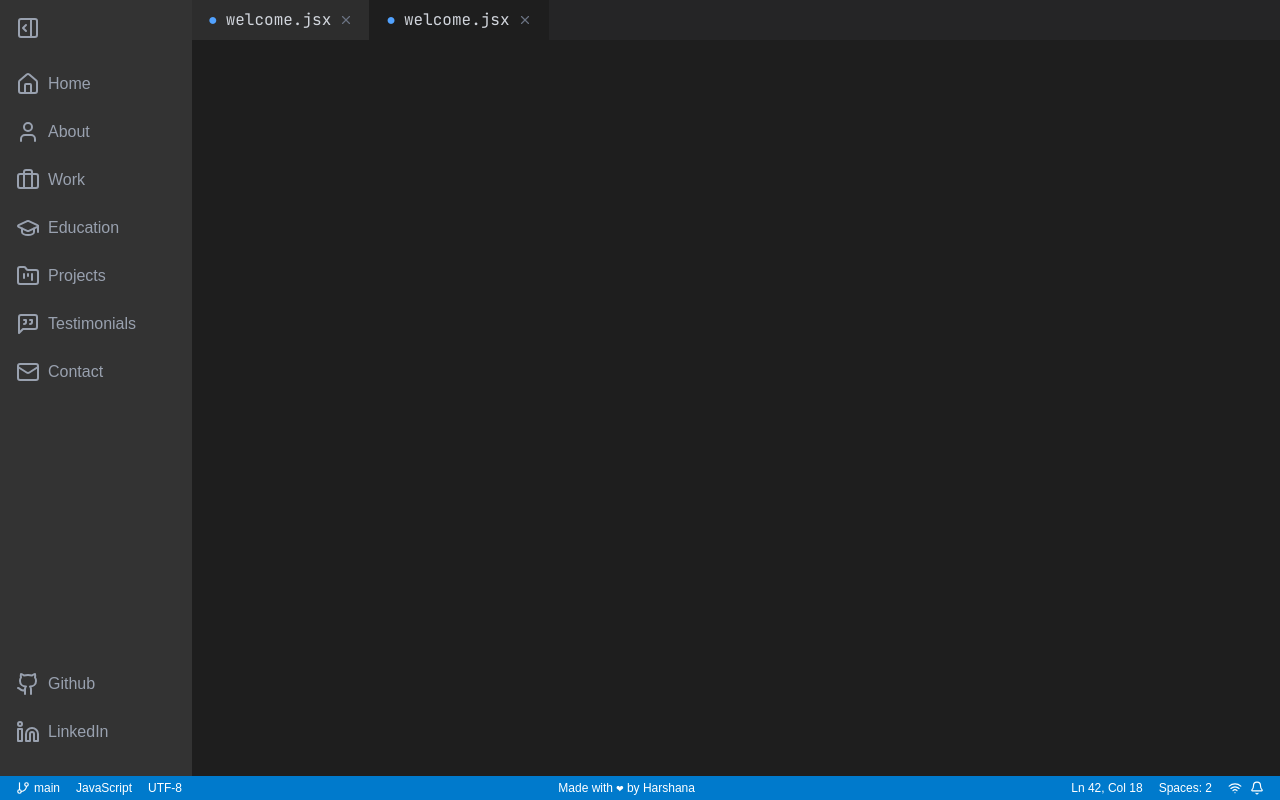
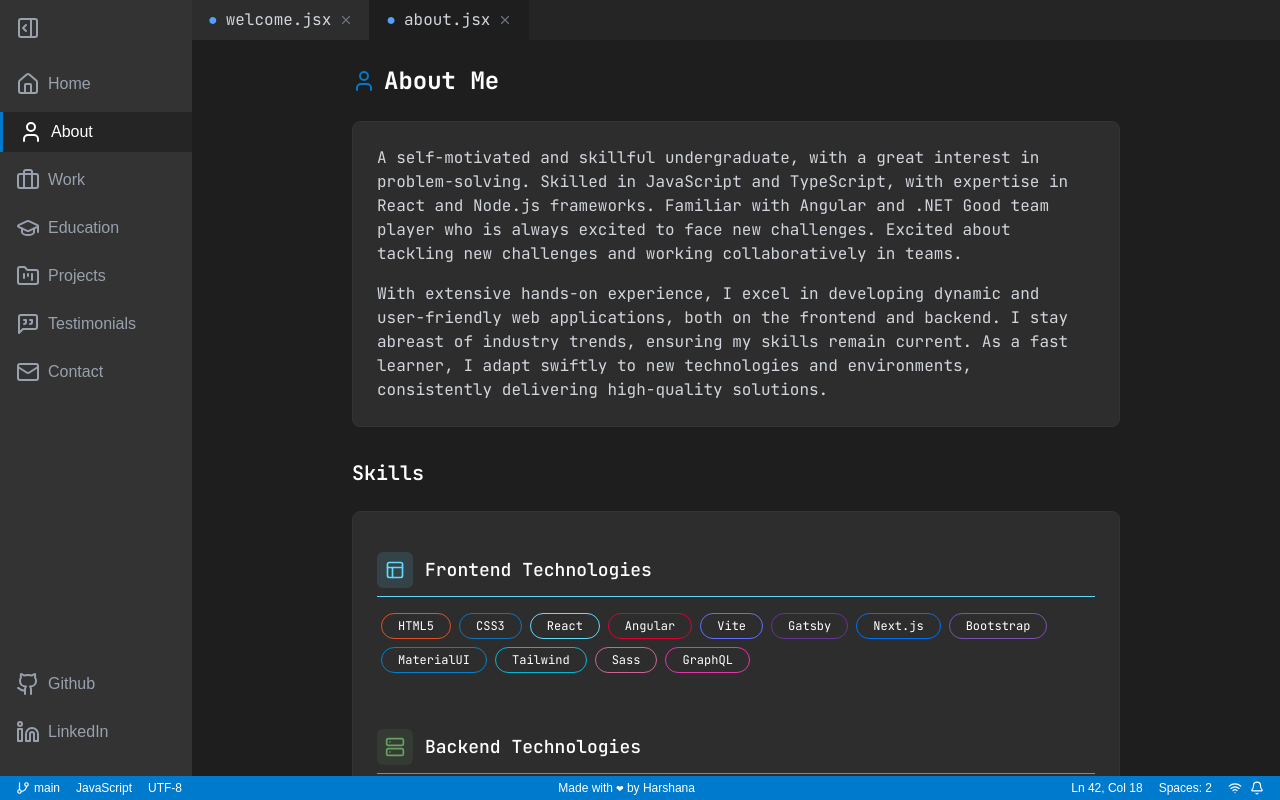
Before and after one commit to harshanabatagalla/harshanabatagalla.github.io, a React (Vite) app: page /portfolio/about in a window 1280 px wide. Built offline with nearby package versions, Linux system fonts and the light colour scheme.

Commit message:
refact: implement Base_Path for routing and update related components

```diff
--- a/src/App.jsx
+++ b/src/App.jsx
@@ -3,6 +3,7 @@ import { BrowserRouter as Router, Routes, Route, Navigate } from 'react-router-d
 import ActivityBar from './components/ActivityBar';
 import TabBar from './components/TabBar';
 import StatusBar from './components/StatusBar';
+import { Base_Path } from './utils/data';
 
 // Import page components
 import Hero from './sections/Hero';
@@ -23,16 +24,16 @@ function App() {
             <TabBar />
             <div className="flex-1 overflow-hidden">
               <Routes>
-                <Route path="/" element={<Hero />} />
-                <Route path="/about" element={<About />} />
-                <Route path="/work" element={<Work />} />
-                <Route path="/education" element={<Education />} />
-                <Route path="/projects" element={<Projects />} />
-                <Route path="/testimonials" element={<Testimonials />} />
-                <Route path="/contact" element={<Contact />} />
+                <Route path={`${Base_Path}`} element={<Hero />} />
+                <Route path={`${Base_Path}/about`} element={<About />} />
+                <Route path={`${Base_Path}/work`} element={<Work />} />
+                <Route path={`${Base_Path}/education`} element={<Education />} />
+                <Route path={`${Base_Path}/projects`} element={<Projects />} />
+                <Route path={`${Base_Path}/testimonials`} element={<Testimonials />} />
+                <Route path={`${Base_Path}/contact`} element={<Contact />} />
 
                 {/* Redirect /portfolio to homepage */}
-                <Route path="/portfolio" element={<Navigate to="/" replace />} />
+                {/* <Route path="/portfolio" element={<Navigate to="/" replace />} /> */}
               </Routes>
             </div>
           </div>
--- a/src/components/TabBar.jsx
+++ b/src/components/TabBar.jsx
@@ -1,25 +1,26 @@
 import React from 'react';
 import { Link, useLocation } from 'react-router-dom';
 import { X } from 'lucide-react';
+import { Base_Path } from '../utils/data';
 
 const TabBar = () => {
     const location = useLocation();
 
     const getTabName = (path) => {
         switch (path) {
-            case '/':
+            case `${Base_Path}`:
                 return 'welcome.jsx';
-            case '/about':
+            case `${Base_Path}/about`:
                 return 'about.jsx';
-            case '/work':
+            case `${Base_Path}/work`:
                 return 'experience.js';
-            case '/education':
+            case `${Base_Path}/education`:
                 return 'education.md';
-            case '/projects':
+            case `${Base_Path}/projects`:
                 return 'projects.json';
-            case '/testimonials':
+            case `${Base_Path}/testimonials`:
                 return 'testimonials.jsx';
-            case '/contact':
+            case `${Base_Path}/contact`:
                 return 'contact.jsx';
             default:
                 return 'welcome.jsx';
@@ -44,7 +45,7 @@ const TabBar = () => {
     };
 
     // Always show home tab
-    const homePath = '/';
+    const homePath = `${Base_Path}`;
     const activePath = location.pathname;
 
     return (
--- a/src/utils/data.js
+++ b/src/utils/data.js
@@ -1,4 +1,7 @@
 import { assets } from "../assets/assets";
+
+export const Base_Path = "/portfolio";
+
 // Category colors mapping
 export const categoryColors = {
   "Frontend Technologies": "#61DAFB", // React blue
--- a/vite.config.js
+++ b/vite.config.js
@@ -4,7 +4,7 @@ import tailwindcss from '@tailwindcss/vite'
 
 // https://vite.dev/config/
 export default defineConfig({
-  base: '/',
+  base: '/portfolio',
   plugins: [
     react(),
     tailwindcss()
```
Also changed, not shown: src/components/ActivityBar.jsx (+9 -7 lines).
